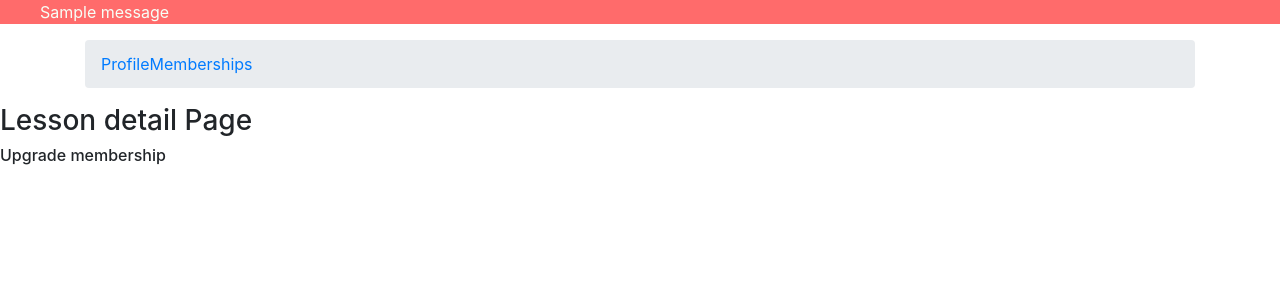
After one commit to devika30/Django_Video_Service, a Django app: a page that uses VideoService/video_service/courses/templates/courses/base.html in a window 1280 px wide. The commit adds this page. Shown: the top 300 px of the page. Run offline with Django 3.2, Linux system fonts and the light colour scheme; a user stored in the database is signed in; data comes from the database, SQL or seed files in the repository; both versions use the stored data as it was after the commit; tables that the repository leaves empty hold one stand-in row (values such as "Sample post"); one stand-in notice (Sample message) is shown; some libraries are stand-ins or nearby versions.

Commit message:
chnaged membsership and courses

```diff
--- a/VideoService/video_service/courses/models.py
+++ b/VideoService/video_service/courses/models.py
@@ -14,6 +14,10 @@ class Course(models.Model):
     def get_absolute_url(self):
         return reverse('courses:detail',kwargs={'slug':self.slug})
 
+    @property
+    def lessons(self):
+        return self.lesson_set.all().order_by('position')
+
 class Lesson(models.Model):
     slug=models.SlugField()
     title=models.CharField(max_length=120)
@@ -24,3 +28,9 @@ class Lesson(models.Model):
 
     def __str__(self):
         return self.title
+
+    def get_absolute_url(self):
+        return reverse('courses:lesson-detail',
+        kwargs={'course_slug':self.course.slug,
+        'lesson_slug':self.slug
+        })
--- /dev/null
+++ b/VideoService/video_service/courses/templates/courses/base.html
@@ -0,0 +1,36 @@
+<!DOCTYPE html>
+<html lang="en">
+<head>
+<title>Document</title>
+<link rel="stylesheet" href="https://maxcdn.bootstrapcdn.com/bootstrap/4.0.0/css/bootstrap.min.css" integrity="sha384-Gn5384xqQ1aoWXA+058RXPxPg6fy4IWvTNh0E263XmFcJlSAwiGgFAW/dAiS6JXm" crossorigin="anonymous">
+
+</head>
+<body>
+{% include 'courses/messages.html' %}
+	<div class="container">
+		<ol class='breadcrumb'>
+	        <li><a href="/profile">Profile</a></li>
+
+	        {% block post_detail_link %}
+	        {% endblock %}
+
+	        {% if not request.user.is_authenticated %}
+	        <li class='pull-right'><a href='/register'>Register</a></li>
+	        <li class='pull-right'><a href='/login'>Login</a></li>
+	        {% else %}
+	        <li class='pull-right'><a href='/memberships'>Memberships</a></li>
+	        {% endif %}
+	    </ol>
+    </div>
+
+
+{% block content %}
+{% endblock content %}
+
+
+
+<script src="https://code.jquery.com/jquery-3.2.1.slim.min.js" integrity="sha384-KJ3o2DKtIkvYIK3UENzmM7KCkRr/rE9/Qpg6aAZGJwFDMVNA/GpGFF93hXpG5KkN" crossorigin="anonymous"></script>
+<script src="https://cdnjs.cloudflare.com/ajax/libs/popper.js/1.12.9/umd/popper.min.js" integrity="sha384-ApNbgh9B+Y1QKtv3Rn7W3mgPxhU9K/ScQsAP7hUibX39j7fakFPskvXusvfa0b4Q" crossorigin="anonymous"></script>
+<script src="https://maxcdn.bootstrapcdn.com/bootstrap/4.0.0/js/bootstrap.min.js" integrity="sha384-JZR6Spejh4U02d8jOt6vLEHfe/JQGiRRSQQxSfFWpi1MquVdAyjUar5+76PVCmYl" crossorigin="anonymous"></script>
+</body>
+</html>
--- /dev/null
+++ b/VideoService/video_service/courses/templates/courses/lesson_detail.html
@@ -0,0 +1,10 @@
+{%extends 'courses/base.html' %}
+  {% block content %}
+  <h3>Lesson detail Page</h3>
+  {% if object is not None %}
+  {{object.title}}
+  {{object.description}}
+  {% else %}
+  <h6>Upgrade membership</h6>
+  {% endif %}
+  {%endblock content%}
--- /dev/null
+++ b/VideoService/video_service/courses/templates/courses/messages.html
@@ -0,0 +1,22 @@
+{% if messages %}
+
+ 	<style type="text/css">
+ 		div.messages{
+ 			background-color: #ff6b6b;
+ 			color: #f7fff7;
+ 		}
+ 		ul.messages{
+ 			list-style-type: none;
+ 		}
+ 	</style>
+
+    <div class='messages'>
+
+    <ul class="messages">
+    {% for message in messages %}
+    <li{% if message.tags %} class="{{ message.tags }}"{% endif %}>{% if "html_safe" in message.tags %}{{ message|safe }}{% else %}{{ message }}{% endif %}</li>
+    {% endfor %}
+    </ul>
+
+    </div>
+{% endif %}
--- a/VideoService/video_service/courses/urls.py
+++ b/VideoService/video_service/courses/urls.py
@@ -1,10 +1,11 @@
 from django.urls import path
-from .views import CourseDetailView,CourseListView
+from .views import CourseDetailView,CourseListView,LessonDetailView
 
 app_name='courses'
 
 urlpatterns = [
     path('',CourseListView.as_view(),name='list'),
     path('<slug>',CourseDetailView.as_view(),name='detail'),
+    path('<course_slug>/<lesson_slug>',LessonDetailView.as_view(),name='lesson-detail'),
 
 ]
--- a/VideoService/video_service/courses/views.py
+++ b/VideoService/video_service/courses/views.py
@@ -1,9 +1,40 @@
 from django.shortcuts import render
-from django.views.generic import ListView,DetailView
-
+from django.views.generic import ListView,DetailView,View
+from memberships.models import UserMembership
 from .models import Course
 class CourseListView(ListView):
     model=Course
 
 class CourseDetailView(DetailView):
     model=Course
+
+
+class LessonDetailView(View):
+    def get(self,request,course_slug,lesson_slug,*args,**kwargs):
+
+        course_qs=Course.objects.filter(slug=course_slug)
+        if course_qs.exists():
+            course=course_qs.first()
+
+        lesson_qs=course.lessons.filter(slug=lesson_slug)
+        if lesson_qs.exists():
+            lesson=lesson_qs.first()
+
+        user_membership=UserMembership.objects.filter(user=request.user).first()
+        user_membership_type=user_membership.membership.membership_type
+
+        course_allowed_mem_types=course.allowed_memberships.all()
+
+        context={
+            'object':None
+        }
+
+        if course_allowed_mem_types.filter(membership_type=user_membership_type).exists():
+            context={
+                'object':lesson
+            }
+
+
+
+
+        return render(request,'courses/lesson_detail.html',context)
--- /dev/null
+++ b/VideoService/video_service/memberships/urls.py
@@ -0,0 +1,8 @@
+from django.urls import path
+from .views import MembershipSelectView
+
+app_name='memberships'
+
+urlpatterns = [
+    path('', MembershipSelectView.as_view(), name='select')
+]
--- a/VideoService/video_service/memberships/views.py
+++ b/VideoService/video_service/memberships/views.py
@@ -1,3 +1,7 @@
 from django.shortcuts import render
+from django.views.generic import ListView
+from .models import Membership
 
 # Create your views here.
+class MembershipSelectView(ListView):
+    model=Membership
--- a/VideoService/video_service/video_service/urls.py
+++ b/VideoService/video_service/video_service/urls.py
@@ -6,7 +6,9 @@ from django.urls import path,include
 
 urlpatterns = [
     path('admin/', admin.site.urls),
-    path('',include('courses.urls',namespace='courses'))
+    path('',include('courses.urls',namespace='courses')),
+    path('memberships/',include('memberships.urls',namespace='memberships'))
+
 ]
 if settings.DEBUG:
     urlpatterns += static(settings.STATIC_URL,
```
Also changed, not shown: VideoService/video_service/courses/templates/courses/course_detail.html (added, +7 -0 lines), VideoService/video_service/courses/templates/courses/course_list.html (+4 -9 lines), VideoService/video_service/memberships/templates/memberships/membership_list.html (added, +11 -0 lines), VideoService/media_root/weather.png (added), VideoService/video_service/db.sqlite3.
